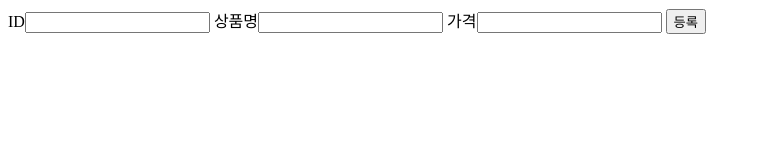
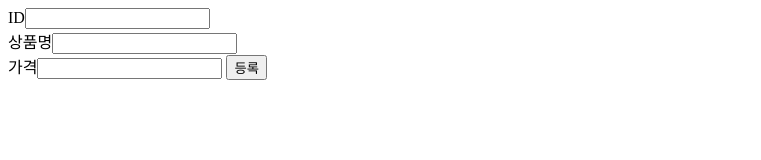
Before and after one commit to wony3013/snack, a plain HTML site: page src/webapp/product.html in a window 1280 px wide. Shown: the whole page, without its empty margins (0-761 px from the left). Drawn offline with Linux system fonts and the light colour scheme.

Commit message:
상품등록폼 구조 수정, 등록버튼에 form id 연결

```diff
--- a/src/webapp/product.html
+++ b/src/webapp/product.html
@@ -6,10 +6,10 @@
 </head>
 <body>
     <form id="productAdd", action="./product/regForm", method="post">
-        ID<input id="id" />
-        상품명<input id="name" />
-        가격<input id="price" />
-        <button type="submit" >등록</button>
+        <label for="id">ID</label><input id="id" name="id" /><br>
+        <label for="name">상품명</label><input id="name" name="name" /><br>
+        <label for="price">가격</label><input id="price" name="price" />
+        <button type="submit" form="productAdd" value="Submit" >등록</button>
     </form>
 </body>
 </html>
```
